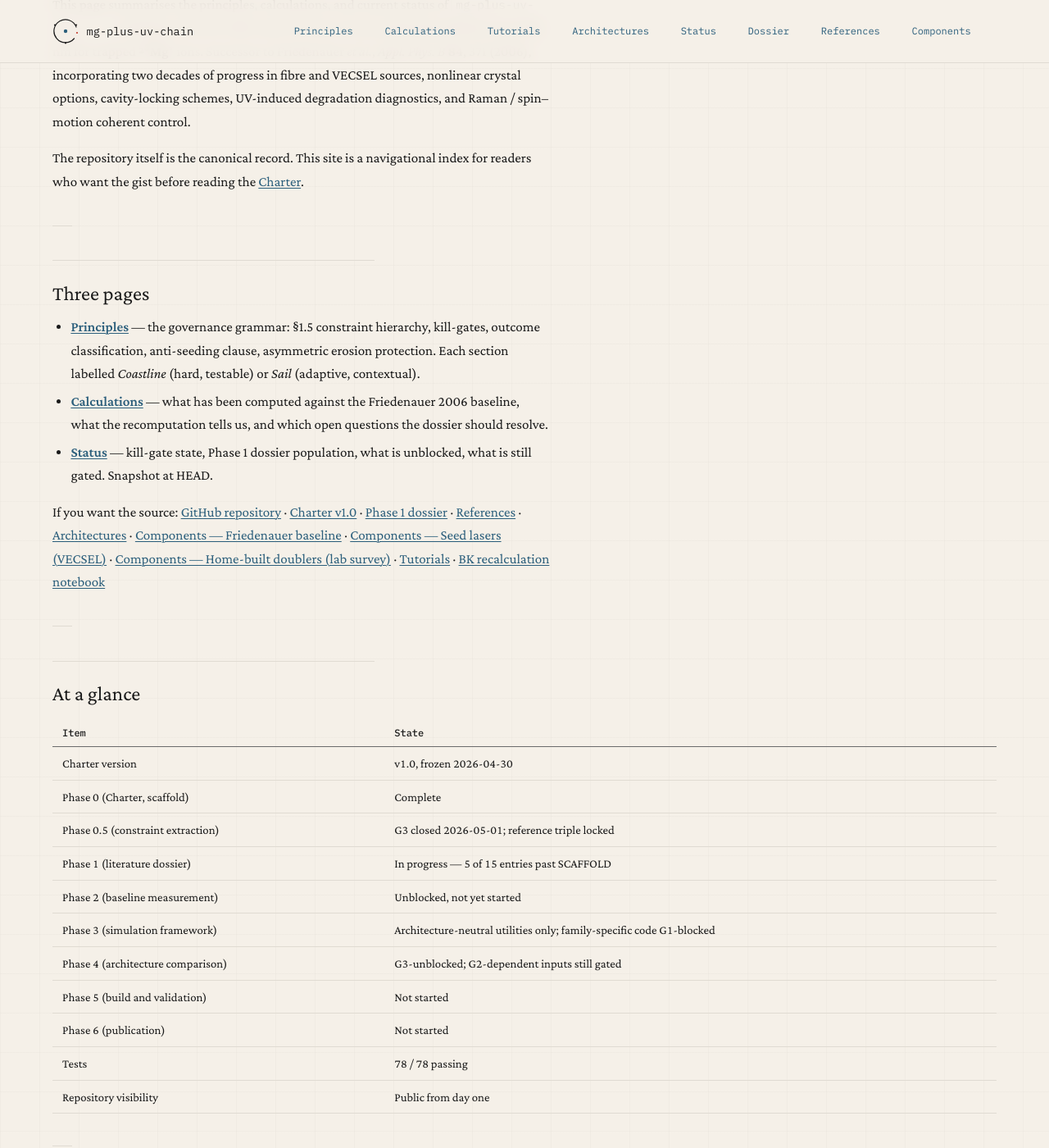
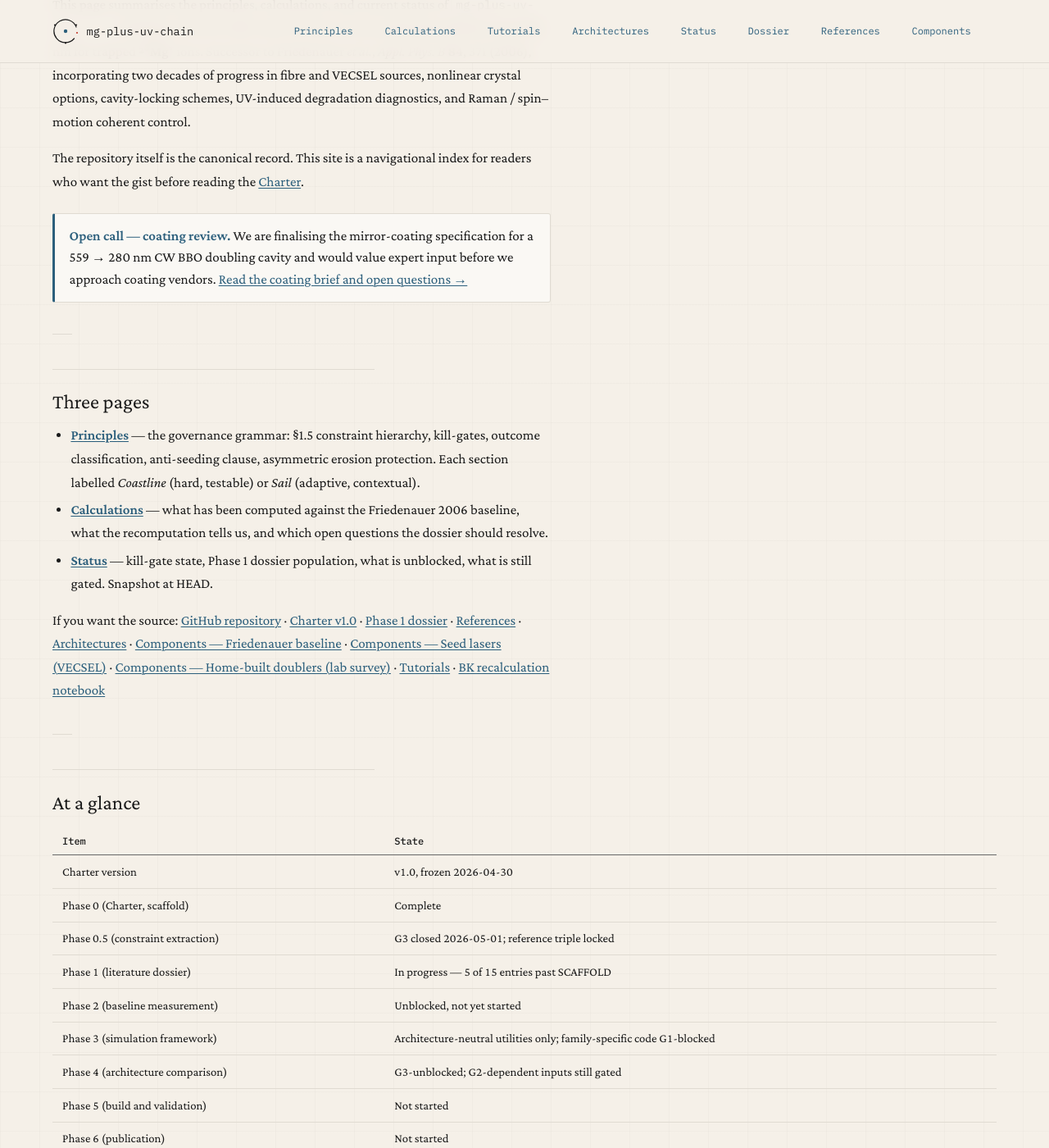
Before and after one commit to uwarring82/mg-plus-uv-chain, a Jekyll site: the page built from docs/index.md, in a window 1280 px wide and 1400 px high, scrolled down 349 px. Shown: the whole window at 82% size. Built offline with Jekyll 4.4.1, drawn with Linux system fonts in a browser that asks for light colours.

Commit message:
site: add coating-review outreach banner to the welcome page
Adds a call-out banner on the index page inviting expert input on the
559->280 nm CW BBO doubler coating spec, linking to the public coating
brief. Introduces a lightweight .banner style in site.css built from the
existing design tokens (warm-white fill, grid border, sea accent).

Co-Authored-By: Claude Opus 4.7 (1M context) <noreply@anthropic.com>

```diff
--- a/docs/assets/site.css
+++ b/docs/assets/site.css
@@ -218,6 +218,19 @@ main { display: block; padding: 2.5rem 0 4rem; }
 .prose .classification--sail { color: var(--sea); font-style: italic; }
 .prose .classification--gate { color: var(--signal); }
 
+/* Outreach / call-out banner */
+.prose .banner {
+  background: var(--warm-white);
+  border: 1px solid var(--grid);
+  border-left: 3px solid var(--sea);
+  border-radius: 3px;
+  padding: 0.85rem 1.1rem;
+  margin: 1.5rem 0;
+  max-width: var(--measure);
+  line-height: 1.55;
+}
+.prose .banner strong { color: var(--sea); }
+
 /* Inline code and code blocks */
 .prose code {
   font-family: var(--font-mono);
--- a/docs/index.md
+++ b/docs/index.md
@@ -13,6 +13,8 @@ description: UV source redesign for ²⁵Mg⁺ detection, cooling, and coherent
 This page summarises the principles, calculations, and current status of `mg-plus-uv-chain` — a redesign of the all-solid-state CW laser source producing radiation near 280 nm for trapped **²⁵Mg⁺** ions. Successor to Friedenauer *et al.*, *Appl. Phys. B* **84**, 371 (2006), incorporating two decades of progress in fibre and VECSEL sources, nonlinear crystal options, cavity-locking schemes, UV-induced degradation diagnostics, and Raman / spin–motion coherent control.
 
 The repository itself is the canonical record. This site is a navigational index for readers who want the gist before reading the [Charter](https://github.com/uwarring82/mg-plus-uv-chain/blob/main/CHARTER.md).
+
+<aside class="banner"><strong>Open call — coating review.</strong> We are finalising the mirror-coating specification for a 559 → 280 nm CW BBO doubling cavity and would value expert input before we approach coating vendors. <a href="architectures/bbo-coating-brief.html">Read the coating brief and open questions →</a></aside>
 
 ---
 
```
